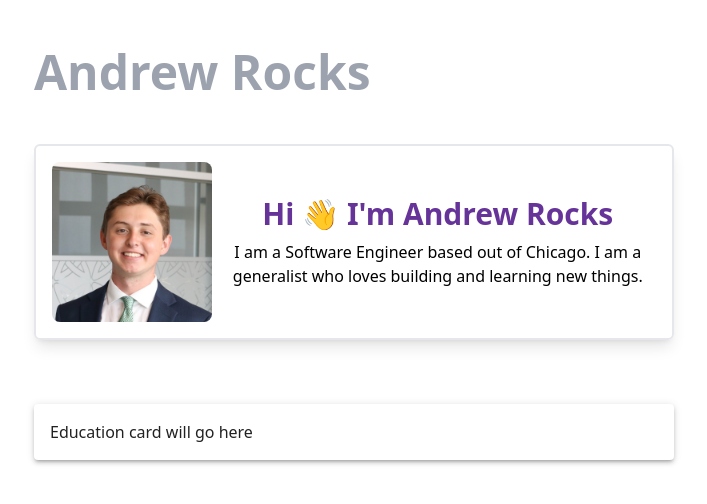
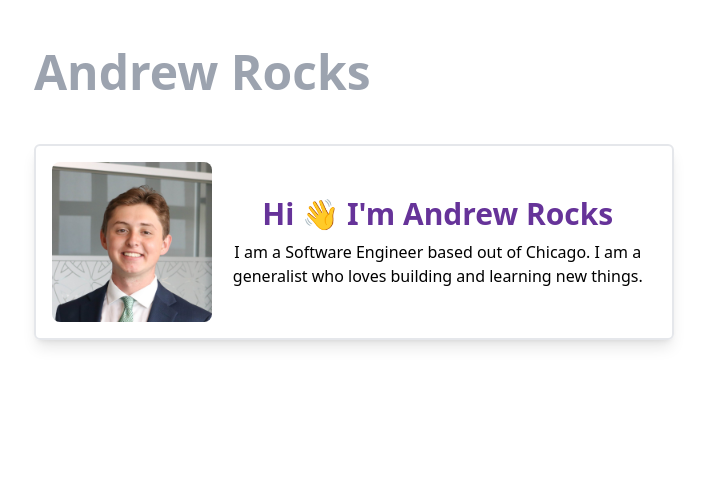
Before and after one commit to andrew-rocks/my-site, a Gatsby site: page / in a window 1280 px wide. Shown: the whole page, without its empty margins (286-993 px from the left). Built offline with nearby package versions, Linux system fonts and the light colour scheme; Gatsby itself is replaced by a stand-in of ours.

Commit message:
uninstall materialUI

```diff
--- a/package.json
+++ b/package.json
@@ -24,7 +24,6 @@
     "@emotion/react": "^11.11.1",
     "@emotion/styled": "^11.11.0",
     "@mdx-js/react": "^3.0.0",
-    "@mui/material": "^5.15.0",
     "gatsby": "^5.11.0",
     "gatsby-plugin-image": "^3.12.3",
     "gatsby-plugin-mdx": "^5.12.3",
--- a/src/pages/index.tsx
+++ b/src/pages/index.tsx
@@ -3,7 +3,6 @@ import { HeadFC, PageProps } from "gatsby";
 import Layout from "../components/layout";
 import Seo from "../components/seo";
 import Hero from "../components/hero";
-import { Paper } from "@mui/material";
 
 const IndexPage: React.FC<PageProps> = () => {
   return (
@@ -12,9 +11,6 @@ const IndexPage: React.FC<PageProps> = () => {
         title="Hi &#x1F44B; I'm Andrew Rocks"
         intro="I am a Software Engineer based out of Chicago. I am a generalist who loves building and learning new things."
       />
-      <Paper elevation={3} sx={{ p: 2, my: 2 }}>
-        Education card will go here
-      </Paper>
     </Layout>
   );
 };
```
Also changed, not shown: 1 other file.
